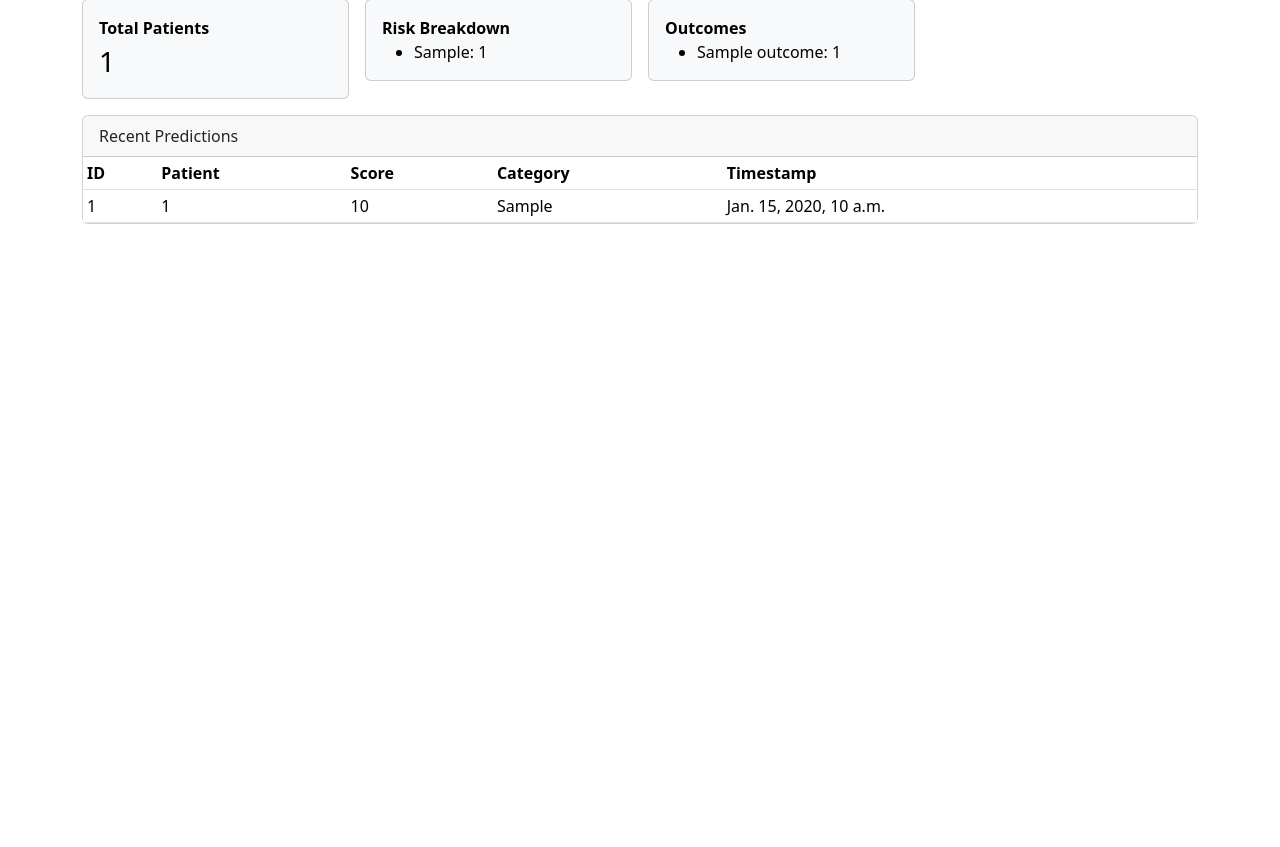
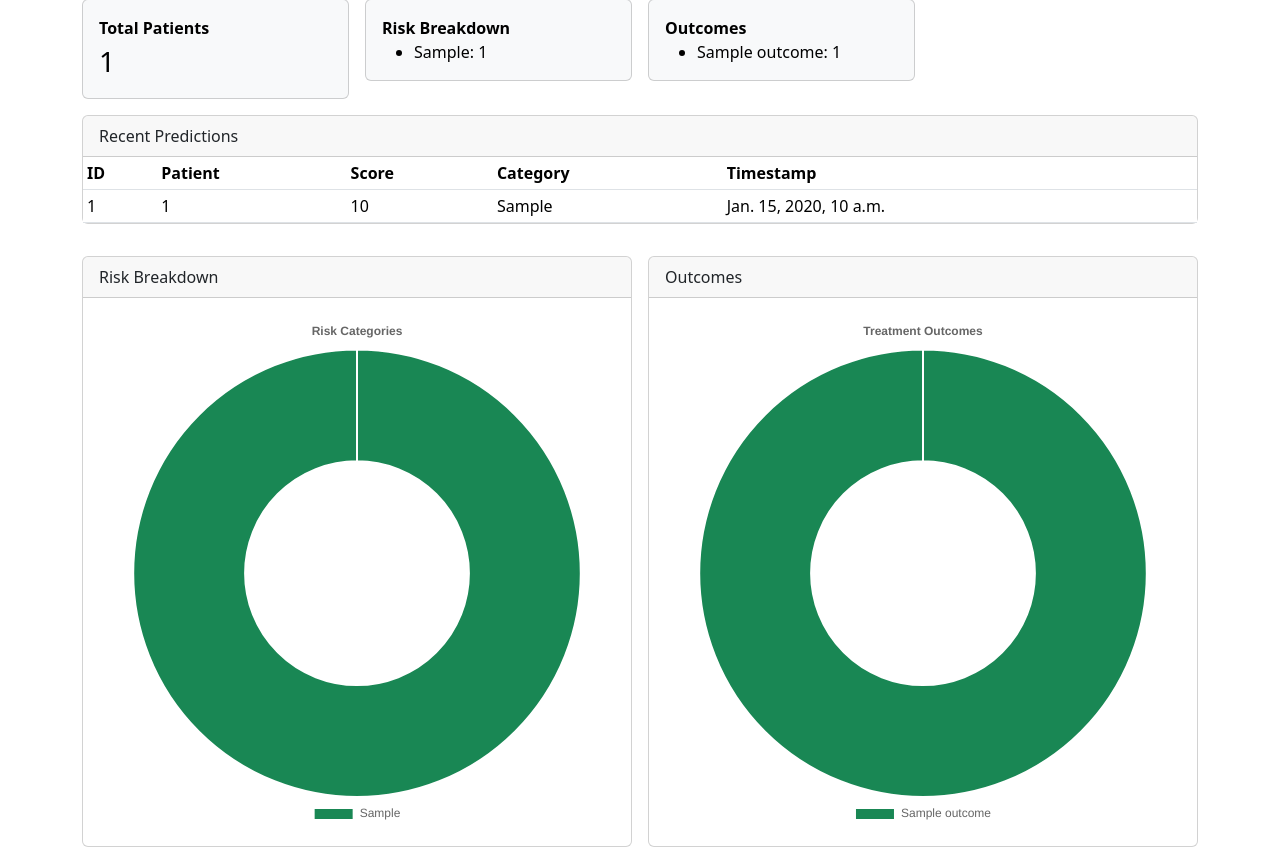
Before and after one commit to Wanilyatasnim/TB-Post-Treatment-Lung-Disease-PTLD-Risk-Prediction-System, a Django app: template backend/templates/dashboard/overview.html in a window 1280 px wide. Shown: the part 131-978 px from the top of the page. Before the commit the page ends 355 px from the top, so only its background shows below. Run offline with Django 4.2, Linux system fonts and the light colour scheme; the template is opened without the code that fills it: most values are stand-ins (such as "Sample title", 1, 10 or a date in 2020); data that the repository does not hold is empty; parts of the project's set-up code (start-up, migrations or seed data) failed here and were passed over.

Commit message:
feat: add treatment forms, dashboard charts, and EDA/modeling notebooks

```diff
--- a/backend/templates/dashboard/overview.html
+++ b/backend/templates/dashboard/overview.html
@@ -1,4 +1,5 @@
 {% extends "base.html" %}
+{% load static %}
 {% block content %}
 <h3 class="mb-3">Dashboard</h3>
 <div class="row g-3 mb-3">
@@ -61,4 +62,36 @@
     </table>
   </div>
 </div>
+
+<div class="row g-3 mt-3">
+  <div class="col-md-6">
+    <div class="card">
+      <div class="card-header">Risk Breakdown</div>
+      <div class="card-body">
+        <canvas id="riskChart" height="200"></canvas>
+      </div>
+    </div>
+  </div>
+  <div class="col-md-6">
+    <div class="card">
+      <div class="card-header">Outcomes</div>
+      <div class="card-body">
+        <canvas id="outcomeChart" height="200"></canvas>
+      </div>
+    </div>
+  </div>
+</div>
+
+{% include "partials/charts.html" %}
+<script>
+  document.addEventListener("DOMContentLoaded", function() {
+    const riskLabels = [{% for item in risk_breakdown %}"{{ item.risk_category|default:"unknown" }}",{% endfor %}];
+    const riskData = [{% for item in risk_breakdown %}{{ item.count }},{% endfor %}];
+    renderDoughnut("riskChart", riskLabels, riskData, "Risk Categories");
+
+    const outcomeLabels = [{% for item in outcomes %}"{{ item.outcome|default:"unknown" }}",{% endfor %}];
+    const outcomeData = [{% for item in outcomes %}{{ item.count }},{% endfor %}];
+    renderDoughnut("outcomeChart", outcomeLabels, outcomeData, "Treatment Outcomes");
+  });
+</script>
 {% endblock %}
--- /dev/null
+++ b/backend/templates/partials/charts.html
@@ -0,0 +1,25 @@
+<script>
+  function renderDoughnut(ctxId, labels, data, title) {
+    const ctx = document.getElementById(ctxId);
+    if (!ctx) return;
+    new Chart(ctx, {
+      type: 'doughnut',
+      data: {
+        labels: labels,
+        datasets: [{
+          data: data,
+          backgroundColor: ['#198754', '#ffc107', '#dc3545', '#0d6efd', '#6c757d'],
+        }]
+      },
+      options: {
+        plugins: {
+          title: {
+            display: true,
+            text: title
+          },
+          legend: { position: 'bottom' }
+        }
+      }
+    });
+  }
+</script>
```
Also changed, not shown: backend/clinical/forms.py (+7 -1 lines), backend/clinical/views.py (+5 -2 lines), backend/templates/patients/detail.html (+59 -0 lines), 2 other files.
